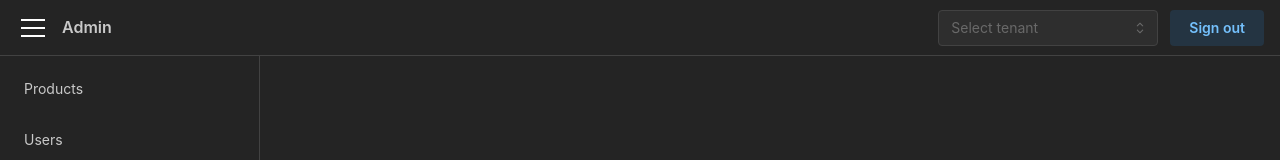
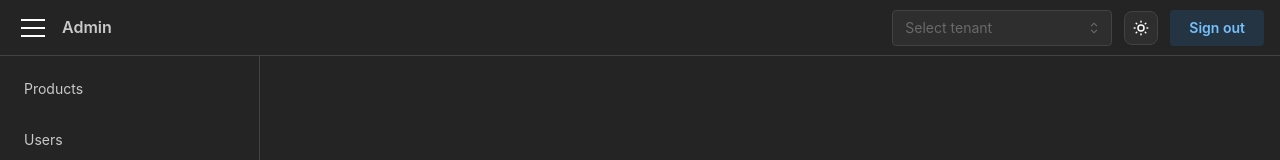
Before and after one commit to freddiebh3o/AttemptNumber3, a React (Vite) app in the folder admin-web/: page /1 in a window 1280 px wide. Shown: the top 160 px of the page. Built offline with nearby package versions, Linux system fonts and the light colour scheme; no server answers.

Commit message:
adding dark theme toggle

```diff
--- a/admin-web/src/components/shell/HeaderBar.tsx
+++ b/admin-web/src/components/shell/HeaderBar.tsx
@@ -1,5 +1,6 @@
 // admin-web/src/components/shell/HeaderBar.tsx
-import { Group, Text, Burger, Box, Button } from '@mantine/core';
+import { Group, Text, Burger, Box, Button, ActionIcon, Tooltip, useComputedColorScheme, useMantineColorScheme } from '@mantine/core';
+import { IconSun, IconMoon } from '@tabler/icons-react';
 import { useNavigate } from 'react-router-dom';
 import TenantSwitcher from './TenantSwitcher';
 import { signOutApiRequest } from '../../api/auth';
@@ -15,6 +16,11 @@ export default function HeaderBar({
   const navigate = useNavigate();
   const clearAuth = useAuthStore((s) => s.clear);
 
+  // ⬇️ Mantine color scheme hooks
+  const { setColorScheme } = useMantineColorScheme();
+  const computedColorScheme = useComputedColorScheme('light', { getInitialValueInEffect: true });
+  const isLight = computedColorScheme === 'light';
+
   async function handleSignOut() {
     try {
       await signOutApiRequest();
@@ -24,6 +30,10 @@ export default function HeaderBar({
       clearAuth();
       navigate('/sign-in');
     }
+  }
+
+  function toggleScheme() {
+    setColorScheme(isLight ? 'dark' : 'light');
   }
 
   return (
@@ -37,6 +47,20 @@ export default function HeaderBar({
         <Box>
           <TenantSwitcher />
         </Box>
+
+        {/* ⬇️ Dark / Light toggle */}
+        <Tooltip label={isLight ? 'Switch to dark' : 'Switch to light'} withArrow>
+          <ActionIcon
+            variant="default"
+            size="lg"
+            radius="md"
+            onClick={toggleScheme}
+            aria-label="Toggle color scheme"
+          >
+            {isLight ? <IconMoon size={18} /> : <IconSun size={18} />}
+          </ActionIcon>
+        </Tooltip>
+
         <Button variant="light" onClick={handleSignOut}>
           Sign out
         </Button>
--- a/admin-web/src/main.tsx
+++ b/admin-web/src/main.tsx
@@ -1,7 +1,7 @@
 /* admin-web/src/main.tsx */
 import React from 'react'
 import ReactDOM from 'react-dom/client'
-import { MantineProvider } from '@mantine/core'
+import { MantineProvider, localStorageColorSchemeManager, } from '@mantine/core'
 import { Notifications } from '@mantine/notifications'
 import { createBrowserRouter, RouterProvider } from 'react-router-dom'
 import App from './App'
@@ -37,9 +37,11 @@ const router = createBrowserRouter([
   },
 ])
 
+const colorSchemeManager = localStorageColorSchemeManager({ key: 'admin-color-scheme' })
+
 ReactDOM.createRoot(document.getElementById('root')!).render(
   <React.StrictMode>
-    <MantineProvider defaultColorScheme="dark">
+    <MantineProvider defaultColorScheme="dark" colorSchemeManager={colorSchemeManager}>
       <Notifications position="top-right" />
       <RouterProvider router={router} />
     </MantineProvider>
```
